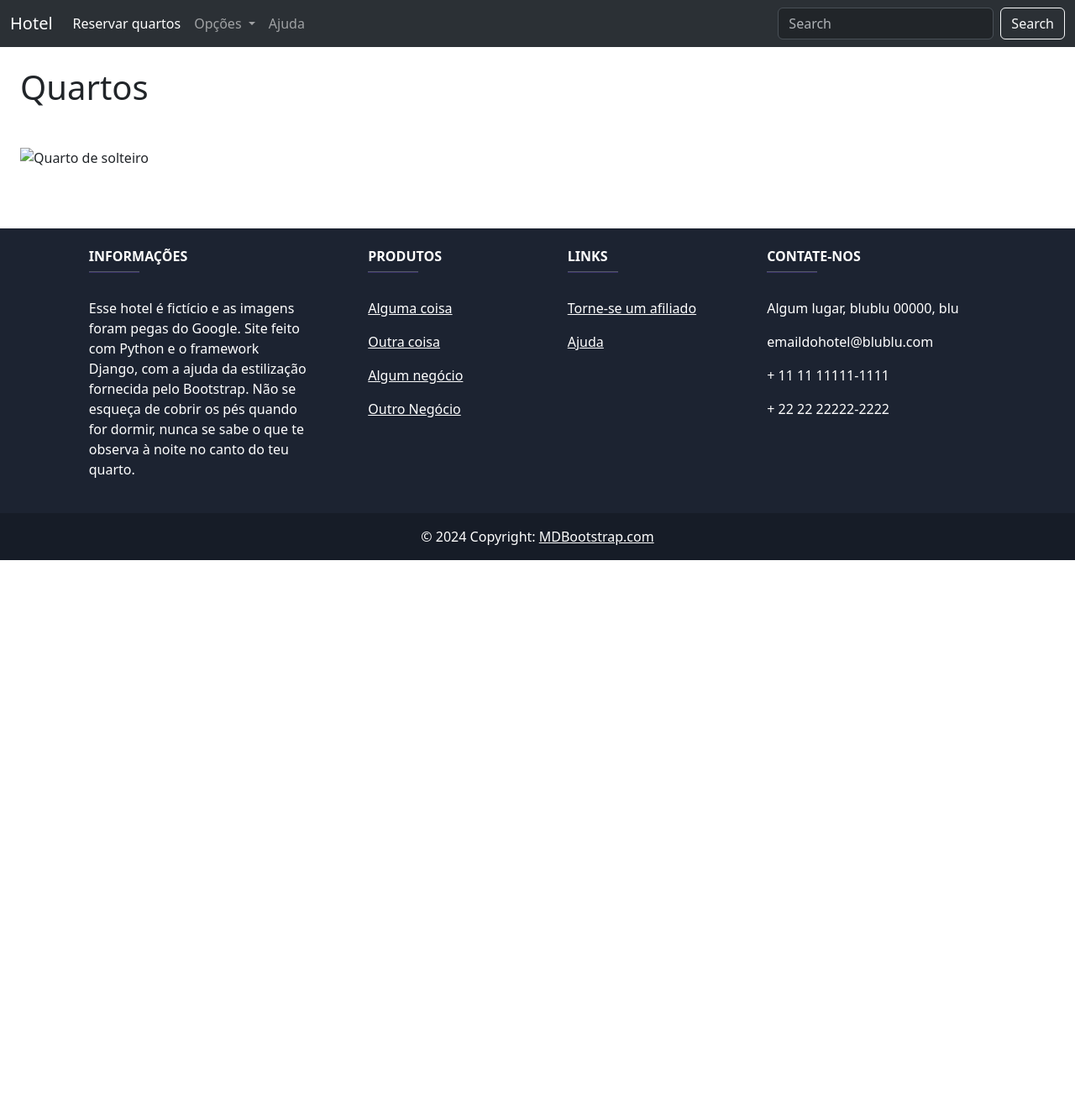
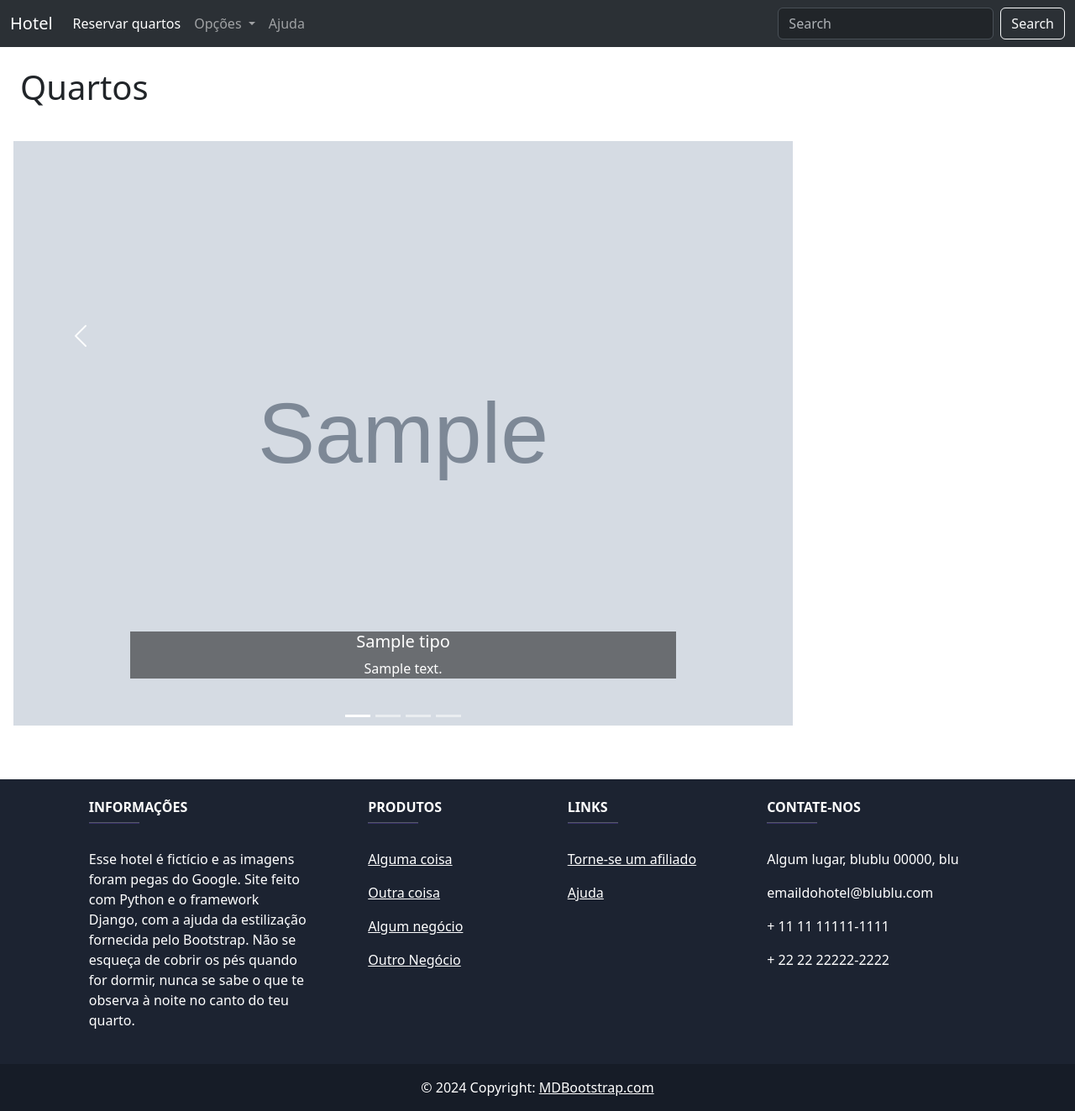
Before and after one commit to Allerim321/Primeiro_teste_Django, a Django app: template My_Site/hotel/templates/quartos.html in a window 1280 px wide. Shown: the whole page at 84% size. Before the commit the page ends 667 px from the top, so only its background shows below. Run offline with Django 5.2, Linux system fonts and the light colour scheme; the template is opened without the code that fills it: most values are stand-ins (such as "Sample title", 1, 10 or a date in 2020); grey boxes marked "Sample" are stand-in pictures; parts of the project's set-up code (start-up, migrations or seed data) failed here and were passed over.

Commit message:
adicionando forms e estilizando "carousel" de quartos

```diff
--- a/My_Site/hotel/templates/quartos.html
+++ b/My_Site/hotel/templates/quartos.html
@@ -2,16 +2,69 @@
 {% load static %}
 
 {% block title %}
-    Quartos
+Quartos
 {% endblock %}
 
 {% block body %}
-        <h1 class="m-4">Quartos</h1>
+<h1 class="m-4">Quartos</h1>
 
-        {% for item in dados_hotel %}
-        <div class="d-flex flex-row align-items-center">
-        <img src="" alt="Quarto de solteiro" class="m-4">
-        <div class="m-4"></div>
+<div id="carouselExampleCaptions" class="carousel slide w-75 h-25 p-3 d-flex justify-content-center align-items-center">
+    <div class="carousel-indicators">
+        <button type="button" data-bs-target="#carouselExampleCaptions" data-bs-slide-to="0" class="active"
+            aria-current="true" aria-label="Slide 1"></button>
+        <button type="button" data-bs-target="#carouselExampleCaptions" data-bs-slide-to="1"
+            aria-label="Slide 2"></button>
+        <button type="button" data-bs-target="#carouselExampleCaptions" data-bs-slide-to="2"
+            aria-label="Slide 3"></button>
+        <button type="button" data-bs-target="#carouselExampleCaptions" data-bs-slide-to="3"
+            aria-label="Slide 4"></button>
+    </div>
+    <div class="carousel-inner">
+        <div class="carousel-item active">
+            <img src="{{dados_quarto.0.foto_quarto.url}}" class="d-block w-100" alt="Quarto Solteiro">
+            <div class="carousel-caption d-none d-md-block">
+                <div style="--bs-bg-opacity: .5;" class="bg-black">
+                <h5 class="text-white">{{dados_quarto.0.tipo}}</h5>
+                <p class="text-white">{{dados_quarto.0.descricao}}</p>
+            </div>
+            </div>
         </div>
-        {% endfor %}
+        <div class="carousel-item">
+            <img src="{{dados_quarto.1.foto_quarto.url}}" class="d-block w-100" alt="Quarto Casal">
+            <div class="carousel-caption d-none d-md-block">
+                <div style="--bs-bg-opacity: .5;" class="bg-black">
+                <h5 class="text-white">{{dados_quarto.1.tipo}}</h5>
+                <p class="text-white">{{dados_quarto.1.descricao}}</p>
+            </div>
+            </div>
+        </div>
+        <div class="carousel-item">
+            <img src="{{dados_quarto.2.foto_quarto.url}}" class="d-block w-100" alt="Quarto Confort">
+            <div class="carousel-caption d-none d-md-block">
+                <div style="--bs-bg-opacity: .5;" class="bg-black">
+                <h5 class="text-white">{{dados_quarto.2.tipo}}</h5>
+                <p class="text-white">{{dados_quarto.2.descricao}}</p>
+            </div>
+            </div>
+        </div>
+    <div class="carousel-item">
+        <img src="{{dados_quarto.3.foto_quarto.url}}" class="d-block w-100" alt="Quarto Luxo">
+        <div class="carousel-caption d-none d-md-block">
+            <div style="--bs-bg-opacity: .5;" class="bg-black">
+            <h5 class="text-white">{{dados_quarto.3.tipo}}</h5>
+            <p class="text-white">{{dados_quarto.3.descricao}}</p>
+        </div>
+        </div>
+    </div>
+    </div>
+</div>
+    <button class="carousel-control-prev" type="button" data-bs-target="#carouselExampleCaptions" data-bs-slide="prev">
+        <span class="carousel-control-prev-icon" aria-hidden="true"></span>
+        <span class="visually-hidden">Previous</span>
+    </button>
+    <button class="carousel-control-next" type="button" data-bs-target="#carouselExampleCaptions" data-bs-slide="next">
+        <span class="carousel-control-next-icon" aria-hidden="true"></span>
+        <span class="visually-hidden">Next</span>
+    </button>
+</div>
 {% endblock %}
--- a/My_Site/hotel/urls.py
+++ b/My_Site/hotel/urls.py
@@ -2,5 +2,7 @@ from django.urls import path
 from . import views
 
 urlpatterns = [
-    path('', views.homepage)
+    path('', views.homepage, name='home'),
+    path('quartos', views.quartos, name='quartos'),
+    path('nome', views.nome, name='nome')
 ]
```
Also changed, not shown: My_Site/hotel/forms.py (added, +7 -0 lines), My_Site/hotel/models.py (+7 -0 lines), My_Site/hotel/templates/nome.html (added, +16 -0 lines), My_Site/hotel/templates/reservar_quarto.html (added, +10 -0 lines), My_Site/hotel/views.py (+26 -1 lines), My_Site/db.sqlite3, My_Site/hotel/migrations/0005_usuario.py (added), My_Site/media/Foto_Quarto/quarto_casal.jpg (added), My_Site/media/Foto_Quarto/quarto_confort.webp (added), My_Site/media/Foto_Quarto/quarto_luxo_Vqj2Fnb.jpg (added), My_Site/media/Foto_Quarto/quarto_solteiro.jpg.
